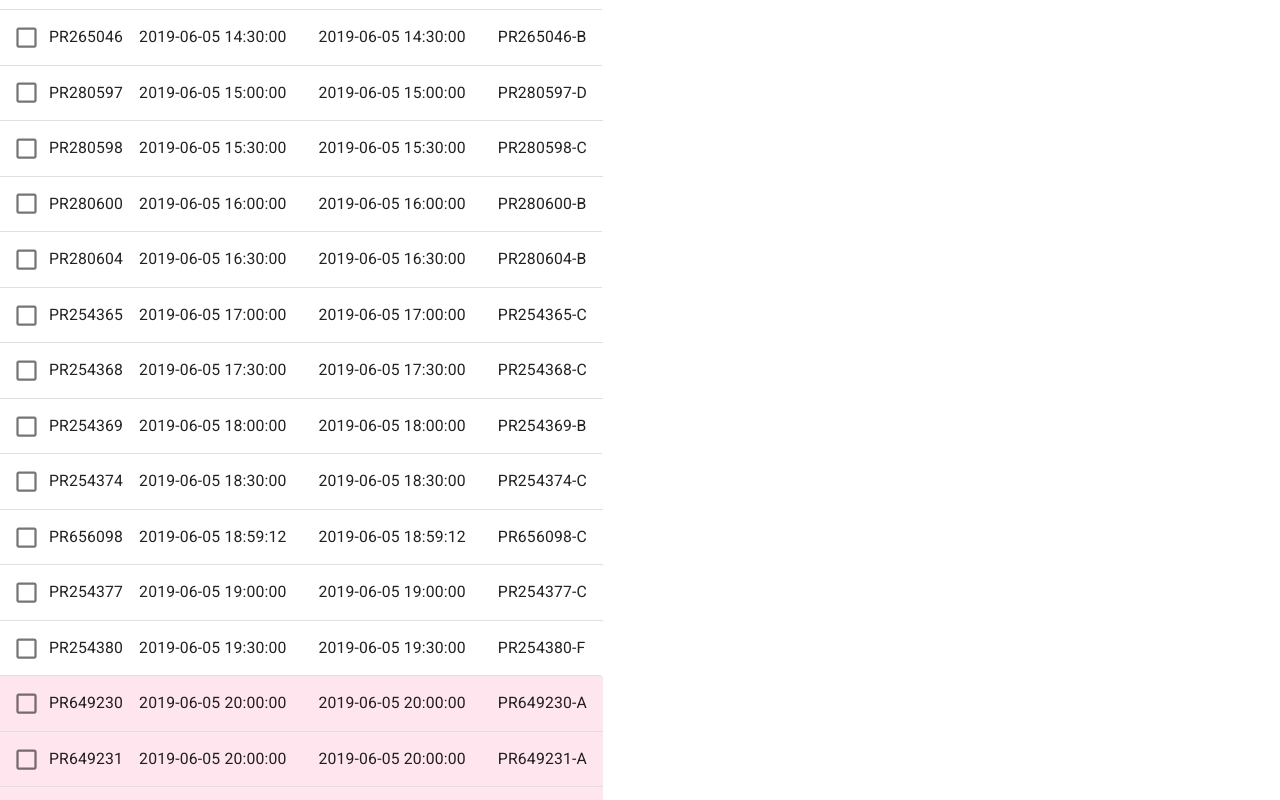
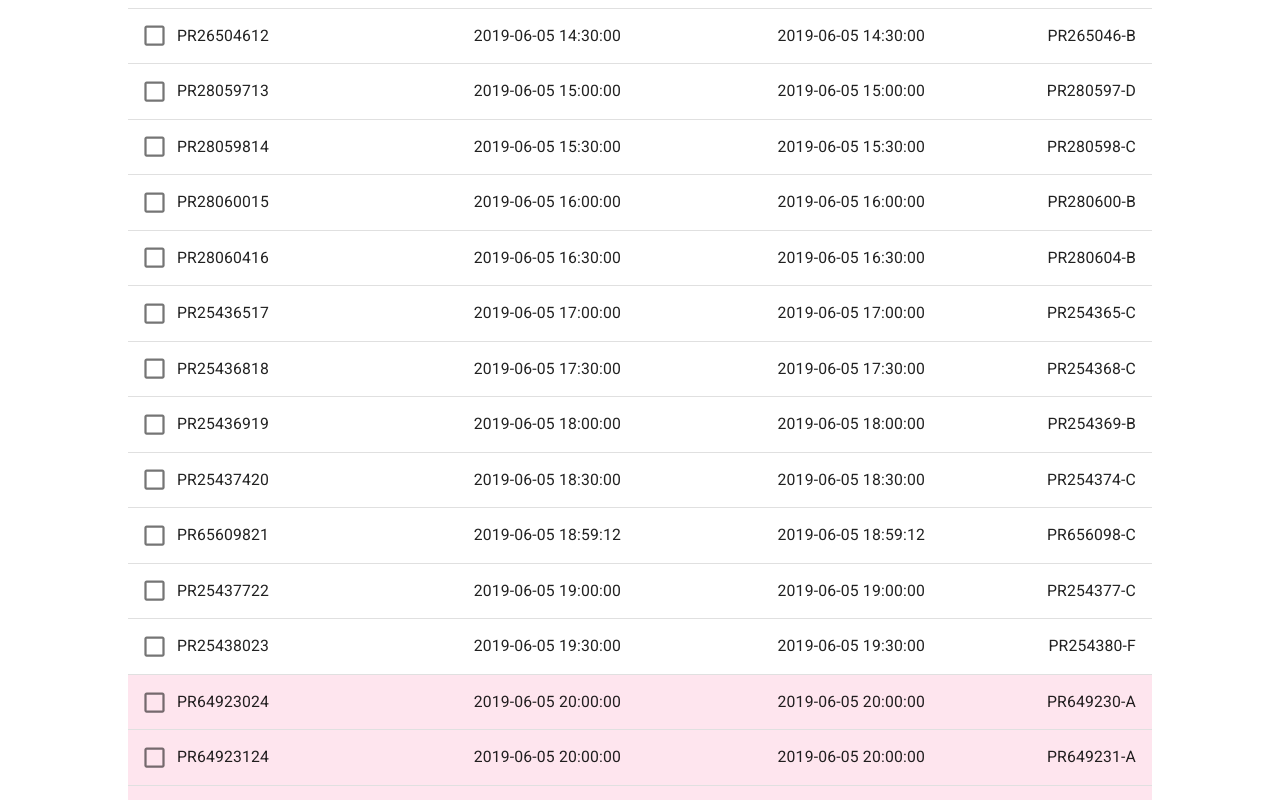
Before and after one commit to usulla/bigtv, a React (Create React App) app: page / in a window 1280 px wide. Shown: the part 740-1540 px from the top of the page. Built offline with nearby package versions, Linux system fonts and the light colour scheme.

Commit message:
Fixed the formation of the table

```diff
--- a/src/components/Table/CustomPaginationActionsTable.jsx
+++ b/src/components/Table/CustomPaginationActionsTable.jsx
@@ -15,7 +15,7 @@ const useStyles1 = makeStyles(theme => ({
   root: {
     flexShrink: 0,
     color: theme.palette.text.secondary,
-    marginLeft: theme.spacing(2.5)
+    marginLeft: theme.spacing(2.0)
   }
 }));
 
@@ -29,11 +29,11 @@ function createData(obj) {
 
 const useStyles2 = makeStyles(theme => ({
   root: {
-    width: "100%",
-    marginTop: theme.spacing(3)
+    width: "80%",
+    marginTop: theme.spacing(2.8)
   },
   table: {
-    minWidth: 500
+    minWidth: "500"
   },
   tableWrapper: {
     overflowX: "auto"
@@ -48,7 +48,6 @@ function CustomPaginationActionsTable(props) {
 
   var table1 = rows[0];
   var table2 = rows[1];
-  console.log(table1, "fgfg");
   const classes = useStyles2();
   const [page, setPage] = React.useState(0);
   const [rowsPerPage, setRowsPerPage] = React.useState(20005);
@@ -56,8 +55,12 @@ function CustomPaginationActionsTable(props) {
 
   const emptyRows =
     rowsPerPage - Math.min(rowsPerPage, rows.length - page * rowsPerPage);
-  const isSelected = name => selected.indexOf(name) !== -1;
-  console.log(isSelected(), "isSelected");
+  const isSelected = (name) => {
+    console.log(name)
+    console.log(selected, "selected");
+    console.log(selected.indexOf(name) !== -1, 'lll');
+    return selected.indexOf(name) !== -1;
+  };
 
   function handleSelectAllClick(event) {
     if (event.target.checked) {
@@ -67,6 +70,7 @@ function CustomPaginationActionsTable(props) {
     }
     setSelected([]);
   }
+
   function handleClick(event, name) {
     const selectedIndex = selected.indexOf(name);
     let newSelected = [];
@@ -108,13 +112,14 @@ function CustomPaginationActionsTable(props) {
               .slice(page * rowsPerPage, page * rowsPerPage + rowsPerPage)
               .map((row, index) => {
                 const isItemSelected = isSelected(row.IDEC+index);
+                const isItemSelected2 = isSelected(table2[index].IDEC+index);
                 const labelId = `enhanced-table-checkbox-${index}`;
                 let button2;
                 if (row.compare === false) {
                   button2 = (
-                    <div>
+                    <React.Fragment>
                       <TableRow
-                        onClick={event => handleClick(event, row.IDEC)}
+                        onClick={event => handleClick(event, row.IDEC+index)}
                         role="checkbox"
                         aria-checked={isItemSelected}
                         tabIndex={-1}
@@ -136,7 +141,7 @@ function CustomPaginationActionsTable(props) {
                           scope="row"
                           padding="none"
                         >
-                          {row.IDEC}
+                          {row.IDEC+index}
                         </TableCell>
                         <TableCell align="right">{row.datetime}</TableCell>
                         <TableCell align="right">{row.datetime}</TableCell>
@@ -144,18 +149,18 @@ function CustomPaginationActionsTable(props) {
                       </TableRow>
                       <TableRow
                         onClick={event =>
-                          handleClick(event, table2[index].IDEC)
+                          handleClick(event, table2[index].IDEC+index)
                         }
                         role="checkbox"
-                        aria-checked={isItemSelected}
+                        aria-checked={isItemSelected2}
                         tabIndex={-1}
-                        key={table2[index].IDEC}
+                        key={table2[index].IDEC+index}
                         selected={isItemSelected}
                         className={classes.tableError}
                       >
                         <TableCell padding="checkbox">
                           <Checkbox
-                            checked={isItemSelected}
+                            checked={isItemSelected2}
                             inputProps={{
                               "aria-labelledby": labelId
                             }}
@@ -167,7 +172,7 @@ function CustomPaginationActionsTable(props) {
                           scope="row"
                           padding="none"
                         >
-                          {table2[index].IDEC}
+                          {table2[index].IDEC+index}
                         </TableCell>
                         <TableCell align="right">
                           {table2[index].datetime}
@@ -179,16 +184,16 @@ function CustomPaginationActionsTable(props) {
                           {table2[index].HOUSE_ID}
                         </TableCell>
                       </TableRow>
-                    </div>
+                    </React.Fragment>
                   );
                 } else {
                   button2 = (
                     <TableRow
-                      onClick={event => handleClick(event, row.IDEC)}
+                      onClick={event => handleClick(event, row.IDEC+index)}
                       role="checkbox"
                       aria-checked={isItemSelected}
                       tabIndex={-1}
-                      key={row.IDEC}
+                      key={row.IDEC+index}
                       selected={isItemSelected}
                     >
                       <TableCell padding="checkbox">
@@ -205,7 +210,7 @@ function CustomPaginationActionsTable(props) {
                         scope="row"
                         padding="none"
                       >
-                        {row.IDEC}
+                        {row.IDEC+index}
                       </TableCell>
                       <TableCell align="right">{row.datetime}</TableCell>
                       <TableCell align="right">{row.datetime}</TableCell>
@@ -213,7 +218,7 @@ function CustomPaginationActionsTable(props) {
                     </TableRow>
                   );
                 }
-                return <div>{button2}</div>;
+                return  <React.Fragment>{button2}</React.Fragment> ;
               })}
 
             {/* {emptyRows > 0 && (
```
